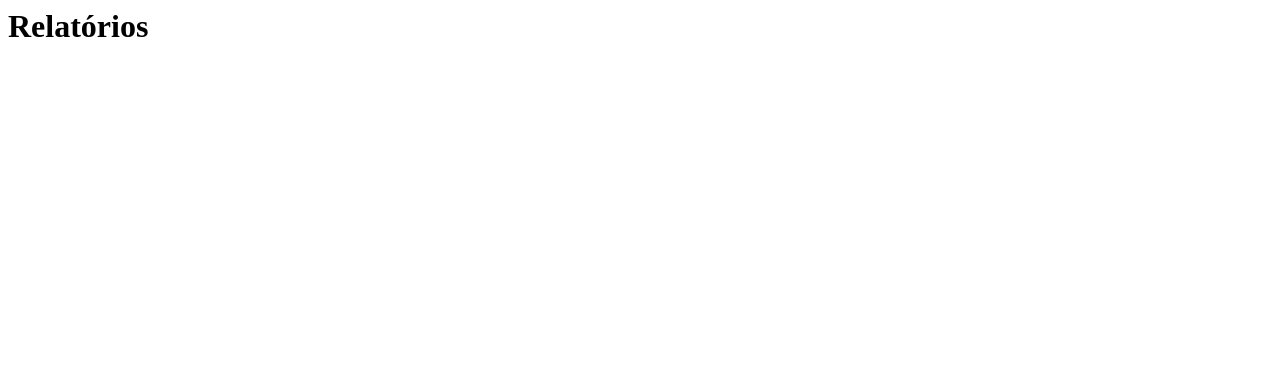
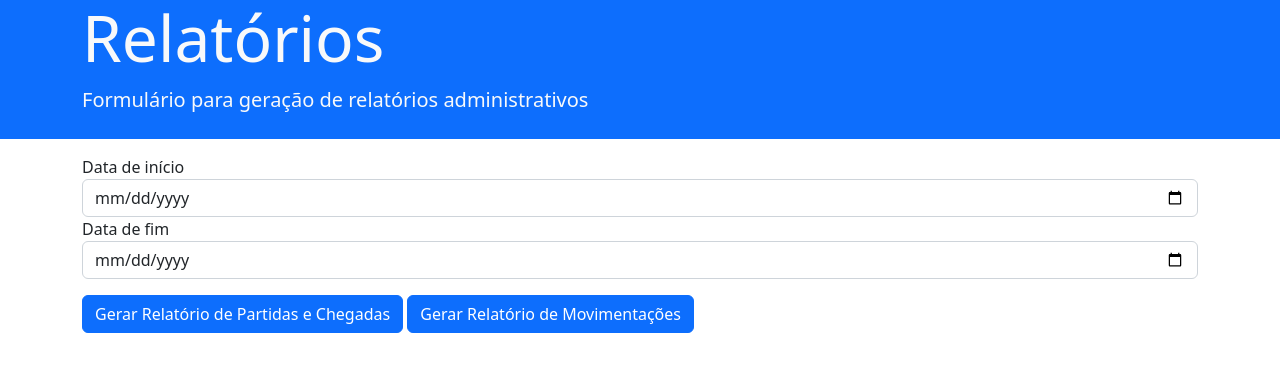
Before and after one commit to tomaz-suller/lab-eng-software, a Django app: page /relatorio/ in a window 1280 px wide. Before the commit the part shown is almost empty. Shown: the top 372 px of the page. Run offline with Django 4.2, Linux system fonts and the light colour scheme.

Commit message:
Add report generation base interface

```diff
--- a/templates/voos/relatorio.html
+++ b/templates/voos/relatorio.html
@@ -1,7 +1,35 @@
 <html>
+    <head>
+        <link href="https://cdn.jsdelivr.net/npm/bootstrap@5.2.2/dist/css/bootstrap.min.css" rel="stylesheet" integrity="sha384-Zenh87qX5JnK2Jl0vWa8Ck2rdkQ2Bzep5IDxbcnCeuOxjzrPF/et3URy9Bv1WTRi" crossorigin="anonymous">
+        <title>Relatórios</title>
+    </head>
+
     <body>
-        <h1>
-            Relatórios
-        </h1>
+
+        <div class="jumbotron jumbotron-fluid bg-primary pb-2">
+            <div class="container">
+              <h1 class="display-3 text-light">Relatórios</h1>
+              <p class="lead text-light">Formulário para geração de relatórios administrativos</p>
+            </div>
+        </div>
+
+        <div class="container mt-3">
+            <form>
+                <div class="form-group">
+                <label for="inputDataInicio">Data de início</label>
+                <input type="date" class="form-control" id="inputDataInicio">
+                </div>
+                <div class="form-group">
+                    <label for="inputDataFim">Data de fim</label>
+                    <input type="date" class="form-control" id="inputDataFim">
+                </div>
+                <button type="submit" class="btn btn-primary mt-3">Gerar Relatório de Partidas e Chegadas</button>
+                <button type="submit" class="btn btn-primary mt-3">Gerar Relatório de Movimentações</button>
+            </form>
+        </div>
+
     </body>
+
+    <script src="https://cdn.jsdelivr.net/npm/bootstrap@5.2.2/dist/js/bootstrap.bundle.min.js" integrity="sha384-OERcA2EqjJCMA+/3y+gxIOqMEjwtxJY7qPCqsdltbNJuaOe923+mo//f6V8Qbsw3" crossorigin="anonymous"></script>
+
 </html>
```
